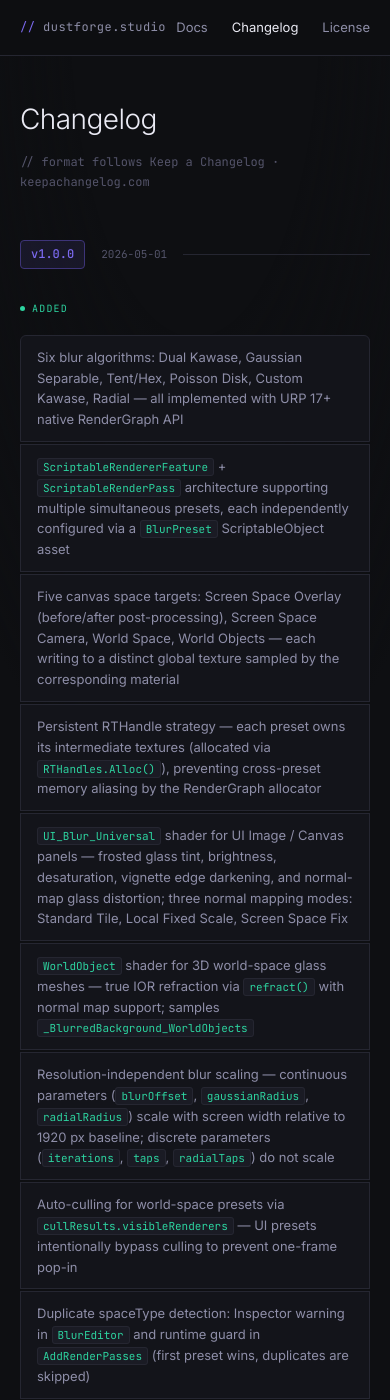
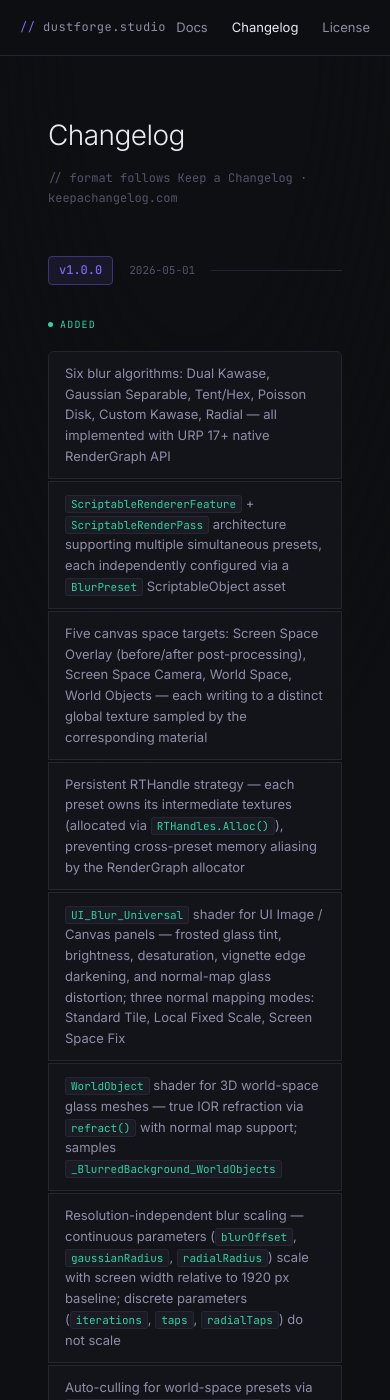
Before and after one commit to dustforgestudio/dustforgestudio.github.io, a Jekyll site: the page urpuiblur/changelog/index.html, which Jekyll copies as it is, in a window 390 px wide and 1400 px high. Built offline with Jekyll 4.4.1, drawn with Linux system fonts in a browser that asks for light colours.

Commit message:
Update index.html

```diff
--- a/urpuiblur/changelog/index.html
+++ b/urpuiblur/changelog/index.html
@@ -167,12 +167,12 @@
     footer a { color: var(--text-dim); font-size: 12px; text-decoration: none; transition: color 0.15s; }
     footer a:hover { color: var(--text-muted); }
 
-    @media (max-width: 760px) {
+    @media (max-width: 960px) {
       nav { padding: 0 20px; }
       .nav-breadcrumb { display: none; }
       .page-layout { flex-direction: column; }
       aside { display: none; }
-      main { padding: 40px 20px 72px; }
+      main { padding: 56px 48px 100px; }
       footer { padding: 20px; }
     }
   </style>
```
